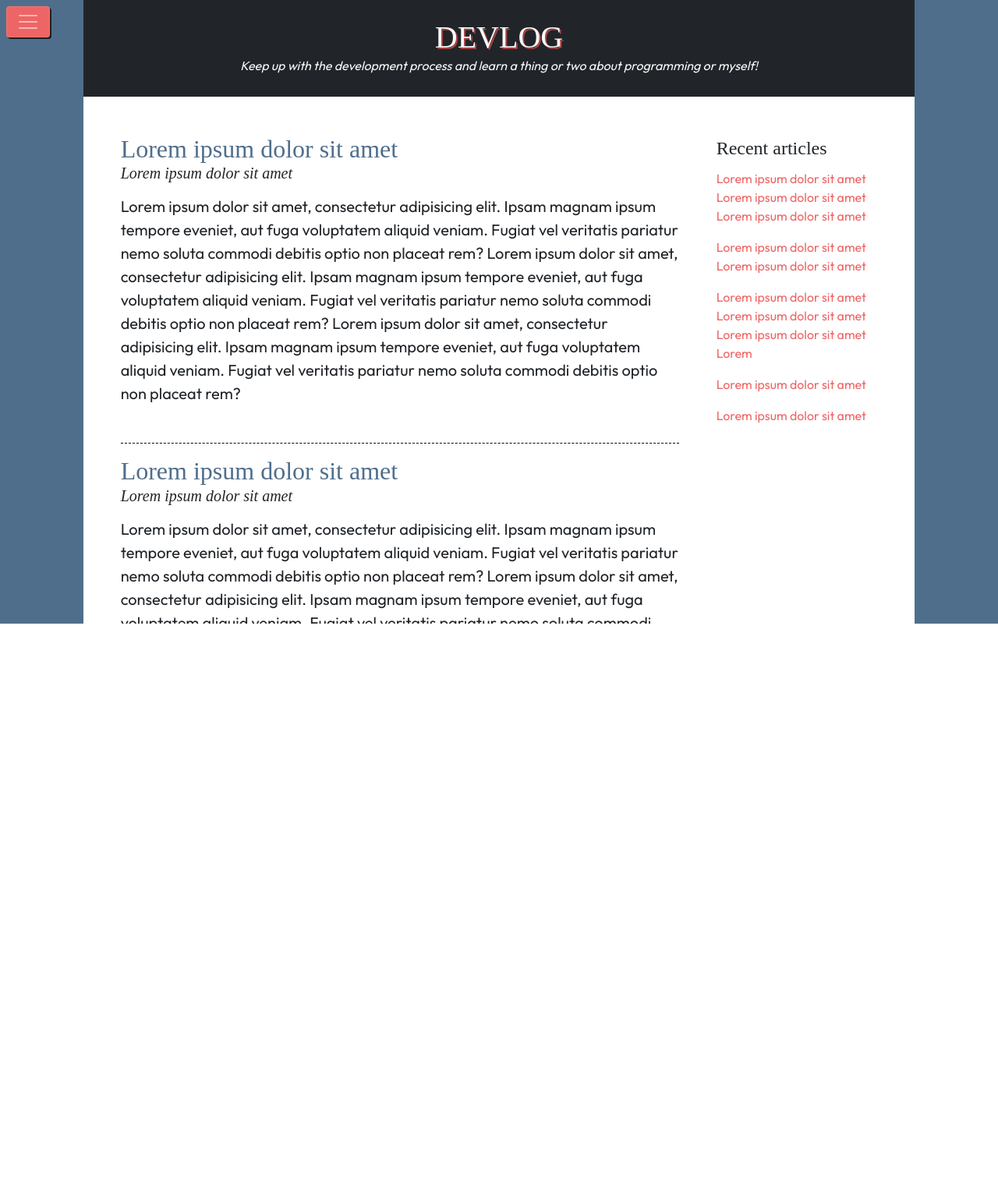
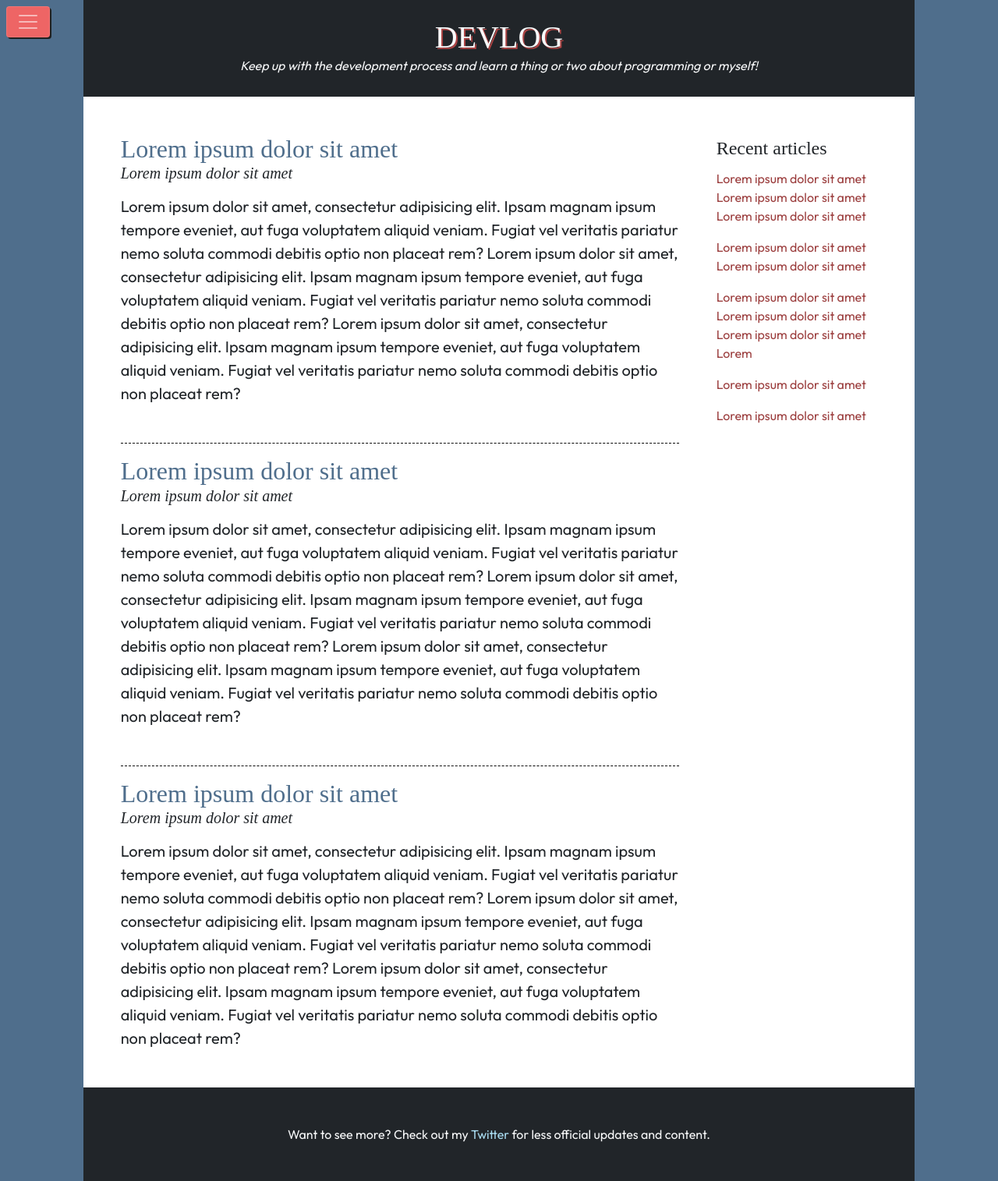
Before and after one commit to ben-trainor/dnd-music, a website: page blog.html in a window 1280 px wide. Shown: the whole page at 78% size. Before the commit the page ends 800 px from the top, so only its background shows below. Drawn offline with nearby package versions, Linux system fonts and the light colour scheme; a web font is replaced by a local one.

Commit message:
Updated with section tags to fulfill requirement

```diff
--- a/blog.html
+++ b/blog.html
@@ -14,12 +14,12 @@
     </head>
 
 
-    <body class="row p-0 m-0" id="full_page">
+    <body class="row bg-main-dark p-0 m-0" id="full_page">
 
         <!-- Offcanvas menu -->
         <header>
 
-            <nav class="navbar navbar-dark position-absolute top-0 start-0 m-0 p-2">
+            <nav class="navbar navbar-dark position-fixed top-0 start-0 m-0 p-2">
                 <button class="navbar-toggler bg-second box-sh-dark" type="button" data-bs-toggle="offcanvas" data-bs-target="#navbarToggleExternalContent" aria-controls="navbarToggleExternalContent" aria-expanded="false" aria-label="Toggle navigation">
                     <span class="navbar-toggler-icon"></span>
                 </button>
@@ -63,12 +63,12 @@
 
 
 
-        <div class="row bg-main-dark text-center m-0 p-0">
+        <section class="row bg-main-dark text-center m-0 p-0">
 
             <div class="col-lg-1 m-0 p-0"></div>
 
             <!-- Database -->
-            <div class="col-lg-10 m-0 p-0 bg-white single-container">
+            <div class="col-lg-10 m-0 p-0 bg-white">
 
                 <div class="bg-dark text-light m-0 p-4">
 
@@ -120,11 +120,11 @@
 
                         <h4 class="m-0 my-1 p-0">Recent articles</h4>
                         <ul class="nav">
-                            <a href="#" class="nav-link link-second m-0 ps-0 p-2">Lorem ipsum dolor sit amet Lorem ipsum dolor sit amet Lorem ipsum dolor sit amet</a>
-                            <a href="#" class="nav-link link-second m-0 ps-0 p-2">Lorem ipsum dolor sit amet Lorem ipsum dolor sit amet</a>
-                            <a href="#" class="nav-link link-second m-0 ps-0 p-2">Lorem ipsum dolor sit amet Lorem ipsum dolor sit amet Lorem ipsum dolor sit amet Lorem</a>
-                            <a href="#" class="nav-link link-second m-0 ps-0 p-2">Lorem ipsum dolor sit amet</a>
-                            <a href="#" class="nav-link link-second m-0 ps-0 p-2">Lorem ipsum dolor sit amet</a>
+                            <a href="#" class="nav-link link-second-dark m-0 ps-0 p-2">Lorem ipsum dolor sit amet Lorem ipsum dolor sit amet Lorem ipsum dolor sit amet</a>
+                            <a href="#" class="nav-link link-second-dark m-0 ps-0 p-2">Lorem ipsum dolor sit amet Lorem ipsum dolor sit amet</a>
+                            <a href="#" class="nav-link link-second-dark m-0 ps-0 p-2">Lorem ipsum dolor sit amet Lorem ipsum dolor sit amet Lorem ipsum dolor sit amet Lorem</a>
+                            <a href="#" class="nav-link link-second-dark m-0 ps-0 p-2">Lorem ipsum dolor sit amet</a>
+                            <a href="#" class="nav-link link-second-dark m-0 ps-0 p-2">Lorem ipsum dolor sit amet</a>
                         </ul>
 
                     </aside>
@@ -133,9 +133,16 @@
 
             </div>
 
+        </section>
 
-        </div>
 
+
+        <footer class="row container-fluid m-0 px-0">
+            <div class="col-md-1 m-0 p-0"></div>
+            <div class="row col-md-10 m-0 p-5 bg-dark text-light text-center">
+                <p class="m-0 p-0">Want to see more? Check out my <a class="link-main" href="#">Twitter</a> for less official updates and content.</p>
+            </div>
+        </footer>
 
 
 
```
Also changed, not shown: about.html (+2 -2 lines), database.html (+2 -2 lines), dice.html (+2 -2 lines), index.html (+2 -2 lines), soundboard.html (+2 -2 lines), subform.html (+2 -2 lines), support.html (+3 -3 lines).
